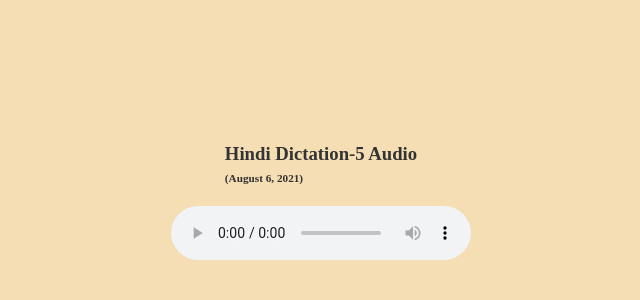
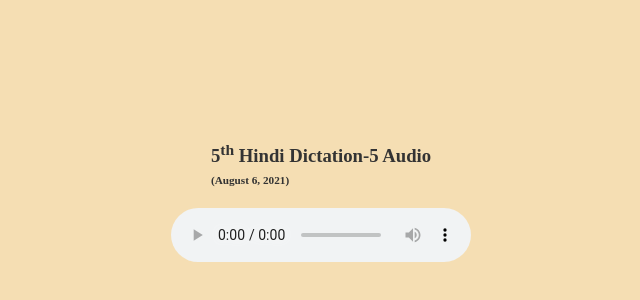
Before and after one commit to pushpatr/2021-22, a plain HTML site: page dictation-505.html in a window 1280 px wide. Shown: the part 128-428 px from the top of the page, without its empty margins (319-959 px from the left). Drawn offline with Linux system fonts and the light colour scheme.

Commit message:
Update dictation-505.html

```diff
--- a/dictation-505.html
+++ b/dictation-505.html
@@ -26,7 +26,7 @@
 </head>
 <body>
 	<div id="mainCont">
-		<h3>Hindi Dictation-5 Audio<br/><span style="font-size:0.6em">(August 6, 2021)</span></h3>
+		<h3>5<sup>th</sup>&nbsp;Hindi Dictation-5 Audio<br/><span style="font-size:0.6em">(August 6, 2021)</span></h3>
 
 		<audio controls>
 			<source src="5dictation-5.opus" type="audio/ogg; codecs=opus" />
```
